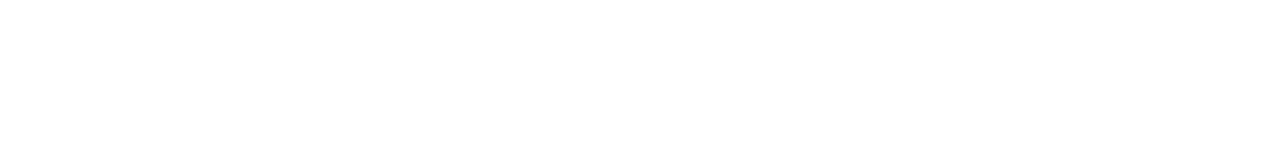
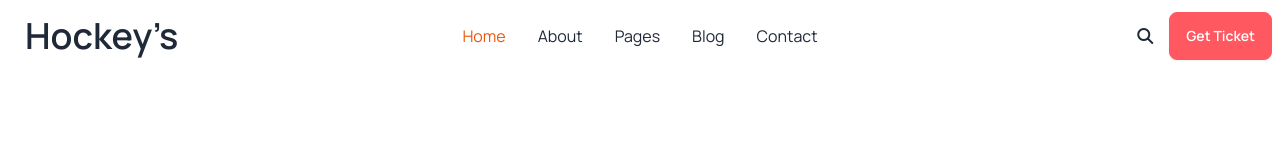
Before and after one commit to SUJON-SJs/project-daisi, a plain HTML site: page index.html in a window 1280 px wide. Drawn offline with nearby package versions, Linux system fonts and the light colour scheme.

Commit message:
navber part done

```diff
--- a/index.html
+++ b/index.html
@@ -6,9 +6,56 @@
     <!--config tailwind and daisi apa-->
     <link href="https://cdn.jsdelivr.net/npm/daisyui@4.6.0/dist/full.min.css" rel="stylesheet" type="text/css" />
     <script src="https://cdn.tailwindcss.com"></script>
+    <!--font family-->
+    <link rel="preconnect" href="https://fonts.googleapis.com">
+    <link rel="preconnect" href="https://fonts.gstatic.com" crossorigin>
+    <link href="https://fonts.googleapis.com/css2?family=Manrope:wght@400;500;600;800&display=swap" rel="stylesheet">
+    <style>
+        .font-manrope{
+        font-family: 'Manrope', sans-serif;
+        }
+        </style>
+        <!--Font Awesome-->
+        <link rel="stylesheet" href="https://cdnjs.cloudflare.com/ajax/libs/font-awesome/6.5.1/css/all.min.css">
     <title>project-daisi</title>
 </head>
-<body>
+<body class="font-manrope">
+    <header>
+        <nav>
+            <div class="navbar bg-base-100">
+                <div class="navbar-start">
+                  <div class="dropdown">
+                    <div tabindex="0" role="button" class="btn btn-ghost lg:hidden">
+                      <svg xmlns="http://www.w3.org/2000/svg" class="h-5 w-5" fill="none" viewBox="0 0 24 24" stroke="currentColor"><path stroke-linecap="round" stroke-linejoin="round" stroke-width="2" d="M4 6h16M4 12h8m-8 6h16" /></svg>
+                    </div>
+                    <ul tabindex="0" class="menu menu-sm dropdown-content mt-3 z-[1] p-2 shadow bg-base-100 text-base rounded-box w-52">
+                      <li class="text-orange-600"><a>Home</a></li>
+                      <li><a>About</a></li>
+                      <li><a>Pages</a></li>
+                      <li><a>Blog</a></li>
+                      <li><a>Contact</a></li>
+                    </ul>
+                  </div>
+                  <a class="btn btn-ghost text-4xl">Hockey’s</a>
+                </div>
+                <div class="navbar-center hidden lg:flex">
+                  <ul class="menu menu-horizontal text-base px-1">
+                    <li class="text-orange-600"><a>Home</a></li>
+                      <li><a>About</a></li>
+                      <li><a>Pages</a></li>
+                      <li><a>Blog</a></li>
+                      <li><a>Contact</a></li>
+                  </ul>
+                </div>
+                <div class="navbar-end">
+                    <div class="  lg: pr-4">
+                    <i class="fa-solid fa-magnifying-glass"></i>
+                    </div>
+                  <a class="btn btn-error text-white" >Get Ticket</a>
+                </div>
+              </div>
+        </nav>
+    </header>
 
 </body>
 </html>
```
Also changed, not shown: Images/icons8-search-50 (1).png (added).
